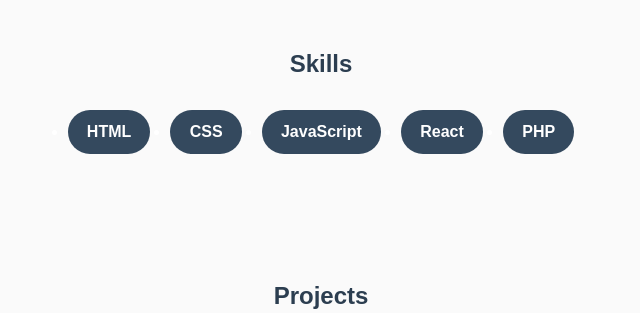
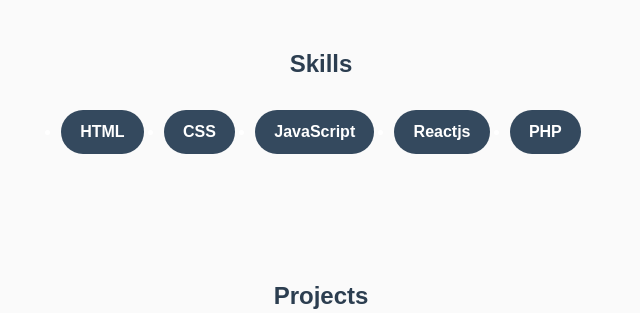
Before and after one commit to Venkateshdarsinala/venkateshportfolio, a Flask app: page / in a window 1280 px wide. Shown: the part 835-1148 px from the top of the page, without its empty margins (319-959 px from the left). Run offline with Flask 3, Linux system fonts and the light colour scheme.

Commit message:
Update index.html

```diff
--- a/templates/index.html
+++ b/templates/index.html
@@ -202,7 +202,7 @@
                 <li>HTML</li>
                 <li>CSS</li>
                 <li>JavaScript</li>
-                <li>React</li>
+                <li>Reactjs</li>
                 <li>PHP</li>
             </ul>
         </div>
```
